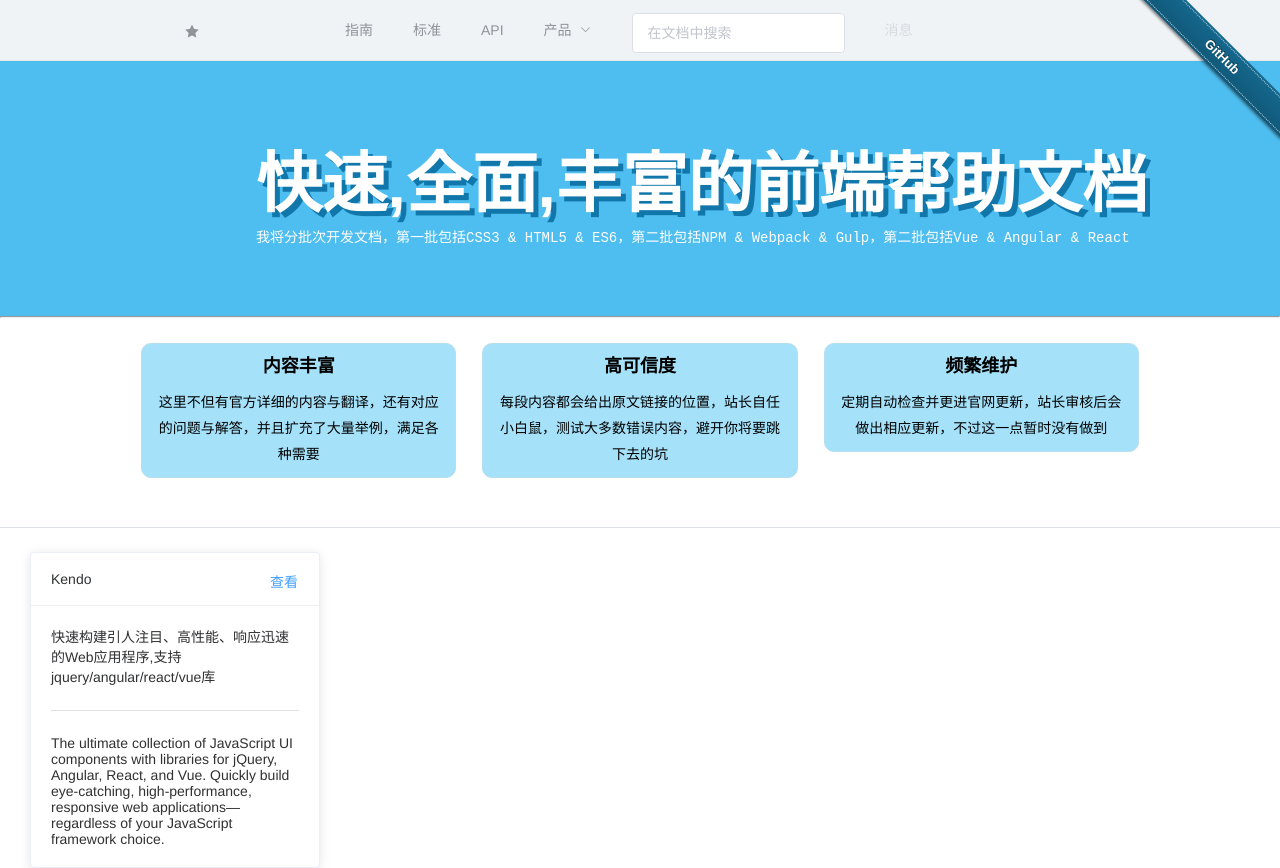
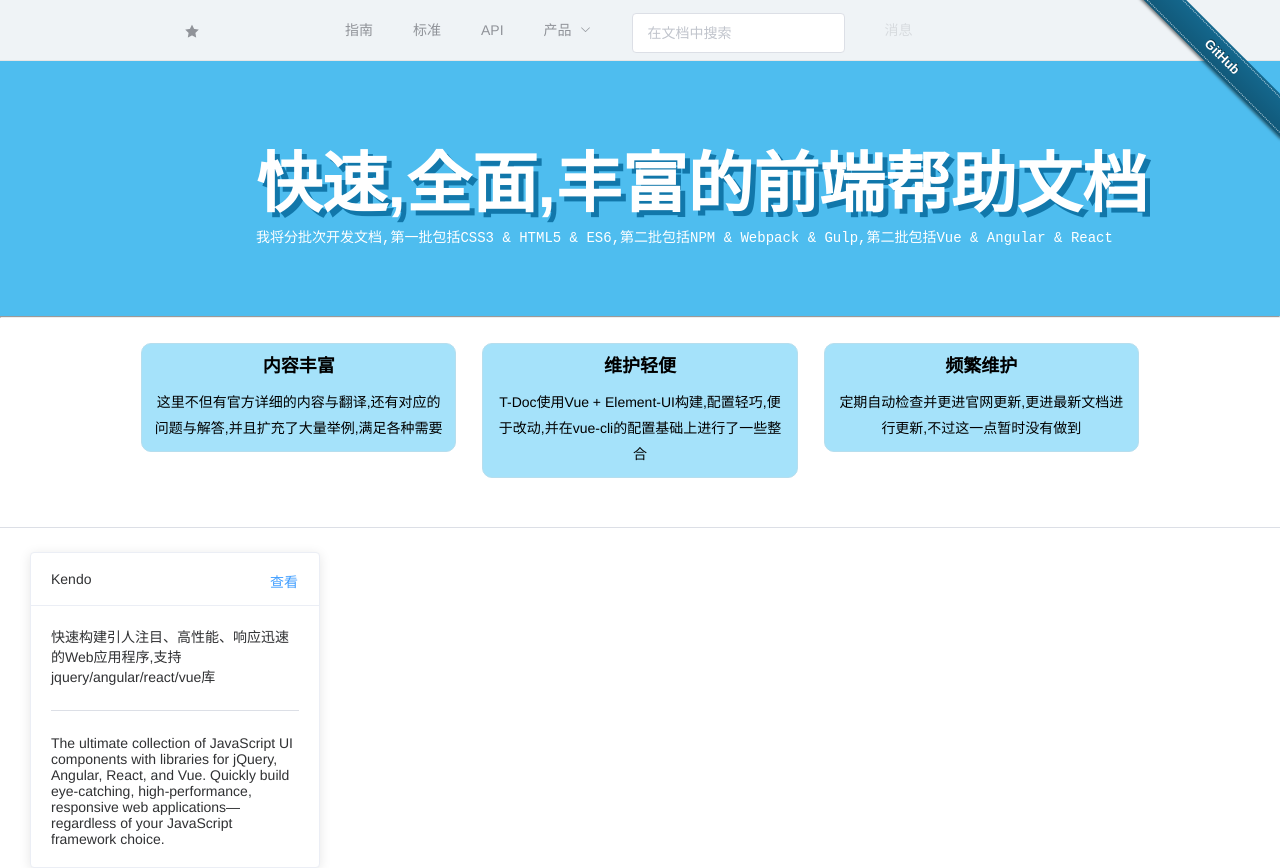
Before and after one commit to lyrieek/lyrieek.github.io, a Vue app: page /#/ in a window 1280 px wide. Built offline with nearby package versions, Linux system fonts and the light colour scheme; what vuescroll would draw is missing.

Commit message:
adjustment project config

```diff
--- a/src/views/Home.vue
+++ b/src/views/Home.vue
@@ -4,7 +4,7 @@
 		<div class="header-container">
 			<h1 style="text-shadow: 5px 5px #1177aa;">快速,全面,丰富的前端帮助文档</h1>
 			<div>
-				<pre>我将分批次开发文档，第一批包括CSS3 & HTML5 & ES6，第二批包括NPM & Webpack & Gulp，第二批包括Vue & Angular & React</pre>
+				<pre>我将分批次开发文档,第一批包括CSS3 & HTML5 & ES6,第二批包括NPM & Webpack & Gulp,第二批包括Vue & Angular & React</pre>
 			</div>
 		</div>
 		<hr>
@@ -12,19 +12,19 @@
 			<el-col :span="8">
 				<div class="grid-content bg-purple">
 					<h2>内容丰富</h2>
-					<span>这里不但有官方详细的内容与翻译，还有对应的问题与解答，并且扩充了大量举例，满足各种需要</span>
+					<span>这里不但有官方详细的内容与翻译,还有对应的问题与解答,并且扩充了大量举例,满足各种需要</span>
 				</div>
 			</el-col>
 			<el-col :span="8">
 				<div class="grid-content bg-purple">
-					<h2>高可信度</h2>
-					<span>每段内容都会给出原文链接的位置，站长自任小白鼠，测试大多数错误内容，避开你将要跳下去的坑</span>
+					<h2>维护轻便</h2>
+					<span>T-Doc使用Vue + Element-UI构建,配置轻巧,便于改动,并在vue-cli的配置基础上进行了一些整合</span>
 				</div>
 			</el-col>
 			<el-col :span="8">
 				<div class="grid-content bg-purple">
 					<h2>频繁维护</h2>
-					<span>定期自动检查并更进官网更新，站长审核后会做出相应更新，不过这一点暂时没有做到</span>
+					<span>定期自动检查并更进官网更新,更进最新文档进行更新,不过这一点暂时没有做到</span>
 				</div>
 			</el-col>
 		</el-row>
```
Also changed, not shown: package.json (+2 -8 lines), 2 other files (tests, documents, lock files or other folders).
